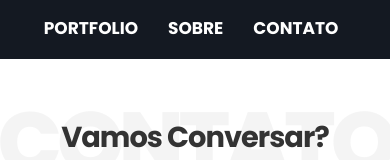
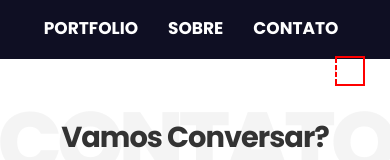
Before and after one commit to elielcezar/NovoPortfolio, a Vue app: page /contato in a window 390 px wide. Shown: the top 160 px of the page. Built offline with nearby package versions, Linux system fonts and the light colour scheme.

Commit message:
menu mobile

```diff
--- a/src/components/BlockTop.vue
+++ b/src/components/BlockTop.vue
@@ -23,7 +23,7 @@
 
 <script>
 
-import axios from "axios";
+//import axios from "axios";
 
 export default {
   components: {
@@ -31,21 +31,21 @@ export default {
   },
   data(){
     return{
-      body: null,
-      logos: null
+      /*body: null,
+      logos: null*/
     }
  },
  methods: {
-  getTecnologias(){
+ /* getTecnologias(){
     axios.get('https://eliel.dev/admin/web/api/pagina/43').then(response => {
       this.title = response.data[0].title;
       this.body = response.data[0].body;
       this.logos = response.data[0].field_imagens.split(",");
     });
-  }
+  }*/
  },
  created(){
-  this.getTecnologias();
+  //this.getTecnologias();
  }
 }
 </script>
@@ -54,9 +54,8 @@ export default {
 #top{
   padding: 25vh 0 15vh 0;
   margin-bottom: 25px;
-  background: $azul-petroleo;
-  box-shadow: 0px 10px 20px rgba(0, 0, 0, 0.2);
-  //border-bottom: 50px solid $azul-claro;
+  background: #1b1940 url(../assets/footer-galaxy2.jpg) left top no-repeat;
+  background-size: cover;
 
   @media(orientation:portrait){
     padding: 170px 7% 0 7%;
--- /dev/null
+++ b/src/components/MainMenu.vue
@@ -0,0 +1,158 @@
+<template>
+<nav>
+    <a href="#portfolio">Portfolio</a>
+    <a href="#sobre">Sobre</a>
+    <a href="#contato">Contato</a>
+</nav>
+
+</template>
+
+<script>
+export default {
+ name: "MainMenu"
+}
+</script>
+
+<style lang="scss" scoped>
+
+    /* DESKTOP ----------------------------------------*/
+    nav{
+      width: 100%;
+      display: flex;
+      align-items: center;
+      justify-content: center;
+      @media(orientation:portrait){
+        //display: none;
+      }
+      a{
+        padding: 15px;
+        display: inline-block;
+        font-size: 1em;
+        text-transform: uppercase;
+        font-weight: 700;
+        color: #fff;
+        transition: all .3s;
+
+        &:hover{
+          color: $azul-claro;
+        }
+      }
+    }
+
+
+    /*--- MOBILE -------------------------------------------*/
+    .menu-mobile {
+  overflow: hidden;
+  position: relative;
+
+  .mainMenu {
+    position: absolute;
+    left: 0;
+    top: 89px;
+    z-index: 10;
+    height: 100%;
+    width: 100%;
+    text-align: center;
+    opacity: 0;
+    transition: all 500ms;
+    transform: scale(0);
+    background: #000;
+
+    .menu-menu-principal-container {
+      display: flex;
+      flex-direction: column;
+      justify-content: center;
+    }
+
+    ul {
+      li {
+        margin: 0 0 10px 0;
+        padding: 0 0 5px 5px;
+
+        a{
+          font-weight: 700;
+          text-transform: none;
+          letter-spacing: 3px;
+          color: #fff;
+          padding: 7px 0;
+          display: inline-block;
+          text-decoration: none;
+          text-transform: uppercase;
+          font-size: 16px;
+          font-weight: 400;
+
+          strong{
+            font-weight: 800;
+          }
+        }
+
+        a.btn{
+          font-size: 14px;
+          padding: 5px 20px;
+          margin-top: 10px;
+        }
+
+        .sub-menu{
+          padding-left: 10px;
+
+          li{
+            a{
+              font-weight: 300;
+              text-transform: none;
+              padding: 2px 0;
+            }
+          }
+          #menu-item-198{
+            border-bottom: none;
+          }
+        }
+      }
+
+    }
+
+    li {
+      padding: 0;
+      transition: all 400ms 510ms;
+      opacity: 0;
+      text-align: left;
+
+      &:nth-child(odd) {
+        transform: translateX(30%);
+      }
+
+      &:nth-child(even) {
+        transform: translateX(-30%);
+      }
+
+      &:last-child {
+        transform: none;
+      }
+    }
+  }
+}
+
+.menu-mobile.act {
+  .mainMenu{
+    opacity: 1;
+    transform: scale(1);
+    position: fixed;
+    left: 0;
+    padding: 10% 5% 0 5%;
+    height: calc(100vh - 58vw);
+    top: 58vw;
+
+    ul {
+      display: block;
+      flex-direction: column;
+
+      li {
+        margin-bottom: 0;
+        opacity: 1;
+        transform: translateX(0);
+    }
+  }
+  }
+}
+
+
+</style>
--- /dev/null
+++ b/src/components/MenuBtn.vue
@@ -0,0 +1,95 @@
+<template>
+  <a class="menuBtn">
+    <span class="lines"></span>
+  </a>
+</template>
+
+<script>
+export default {
+ name: "MenuBtn",
+ methods: {
+  clickMenuBtn(){
+    //const menuBtn = document.querySelector('.menuBtn');
+  }
+ },
+ created() {
+  this.clickMenuBtn();
+ }
+}
+</script>
+
+
+<style lang="css" scoped>
+.menuBtn {
+  height: 30px;
+  width: 30px;
+  position: absolute;
+  top: 56px;
+  right: 25px;
+  cursor: pointer;
+  z-index: 1;
+  display: block;
+  border: 2px solid red;
+
+  >span {
+    background-color: #fff;
+    border-radius: 1px;
+    height: 2px;
+    width: 100%;
+    position: absolute;
+    left: 50%;
+    top: 50%;
+    margin: -1px 0 0 -15px;
+    transition: height 100ms;
+
+    &:after,
+    &:before {
+      content: '';
+      background-color: #fff;
+      border-radius: 1px;
+      height: 2px;
+      width: 100%;
+      position: absolute;
+      left: 50%;
+      margin-left: -15px;
+      transition: all 200ms;
+    }
+
+    &:after {
+      top: -7px;
+    }
+
+    &:before {
+      bottom: -7px;
+    }
+  }
+}
+
+/*.menuBtn.header {
+  z-index: 50;
+
+  @media(orientation:landscape){
+    display: none;
+  }
+
+  &.act {
+    >span {
+      height: 0;
+
+      &:after,
+      &:before {
+        top: 1px;
+      }
+
+      &:after {
+        transform: rotate(45deg);
+      }
+
+      &:before {
+        transform: rotate(-45deg);
+      }
+    }
+  }
+}*/
+
+</style>
--- a/src/components/TheHeader.vue
+++ b/src/components/TheHeader.vue
@@ -1,11 +1,12 @@
 <template>
   <header>
    <div class="container">
-      <nav>
-        <a href="#portfolio">Portfolio</a>
-        <a href="#sobre">Sobre</a>
-        <a href="#contato">Contato</a>
-      </nav>
+
+    <MenuBtn />
+
+    <MainMenu />
+
+
    </div>
    <div class="progress-container">
     <div class="progress-bar" id="myBar"></div>
@@ -15,12 +16,14 @@
 
 <script>
 
+import MenuBtn from "@/components/MenuBtn.vue";
+import MainMenu from "@/components/MainMenu.vue";
+
 export default {
   name: "TheHeader",
-  data(){
-    return{
-
-    }
+  components: {
+    MenuBtn,
+    MainMenu
  },
 methods:{
   progressBar() {
@@ -56,29 +59,6 @@ header {
       @media(orientation:portrait){
         justify-content: center;
       }
-
-    nav{
-      width: 100%;
-      display: flex;
-      align-items: center;
-      justify-content: center;
-      @media(orientation:portrait){
-        //display: none;
-      }
-      a{
-        padding: 15px;
-        display: inline-block;
-        font-size: 1em;
-        text-transform: uppercase;
-        font-weight: 700;
-        color: #fff;
-        transition: all .3s;
-
-        &:hover{
-          color: $azul-claro;
-        }
-      }
-    }
   }
   .progress-container {
     width: 100%;
--- a/src/scss/global.scss
+++ b/src/scss/global.scss
@@ -216,7 +216,7 @@ input[type='submit'] {
   transition: all .3s;
 
   &:hover {
-    background: $azul-escuro;
+    background: $azul-petroleo;
   }
 }
 
--- a/src/scss/variables.scss
+++ b/src/scss/variables.scss
@@ -1,6 +1,6 @@
 $preto: #333;
 $roxo: #693fb4;
-$azul-petroleo: #141922;
+$azul-petroleo: #0f0f23;
 $azul-escuro: #0d54b9;
 $azul-medio: #156ed3;
 //$azul-claro: #1f8dfa;
```
Also changed, not shown: src/assets/footer-galaxy2.jpg (added).
